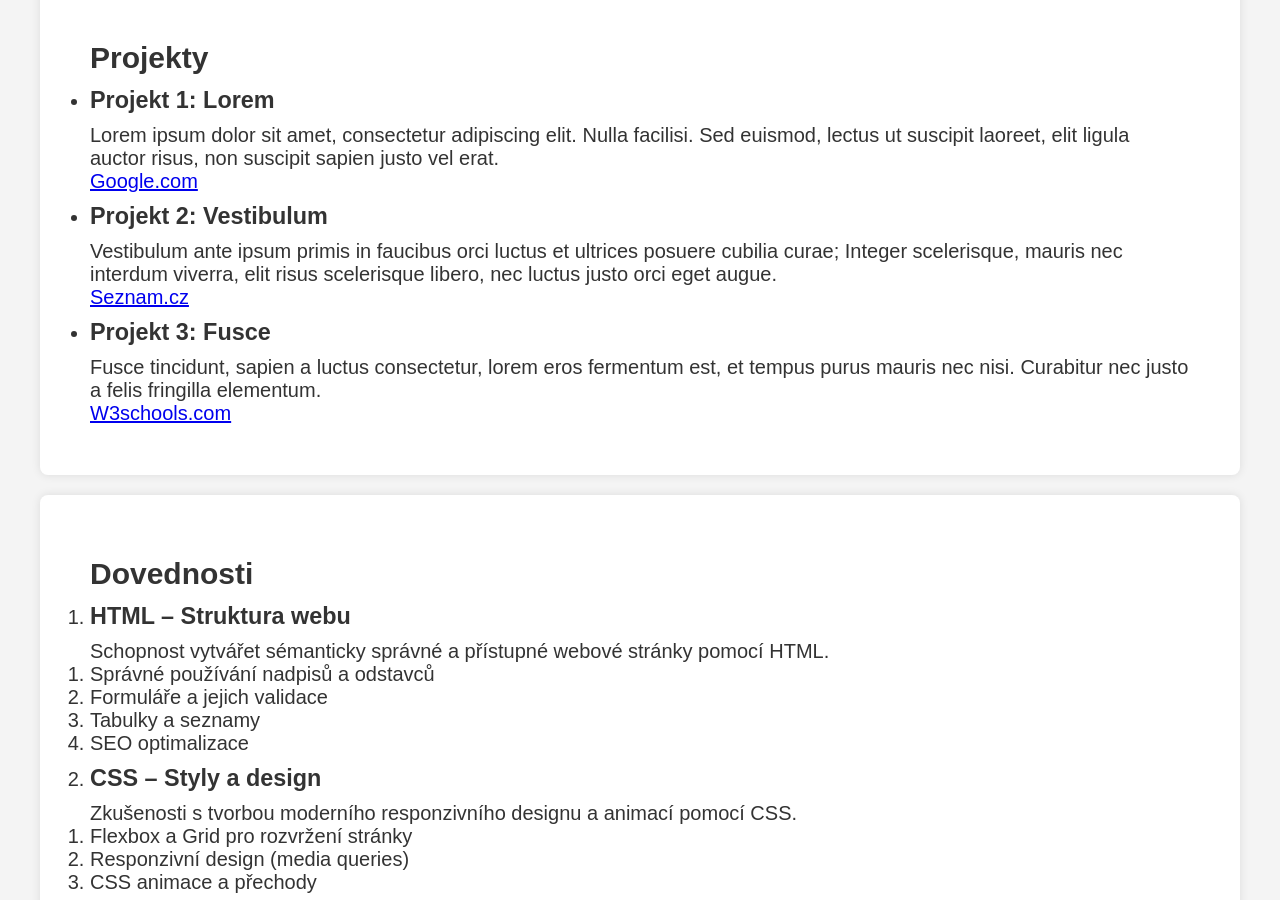
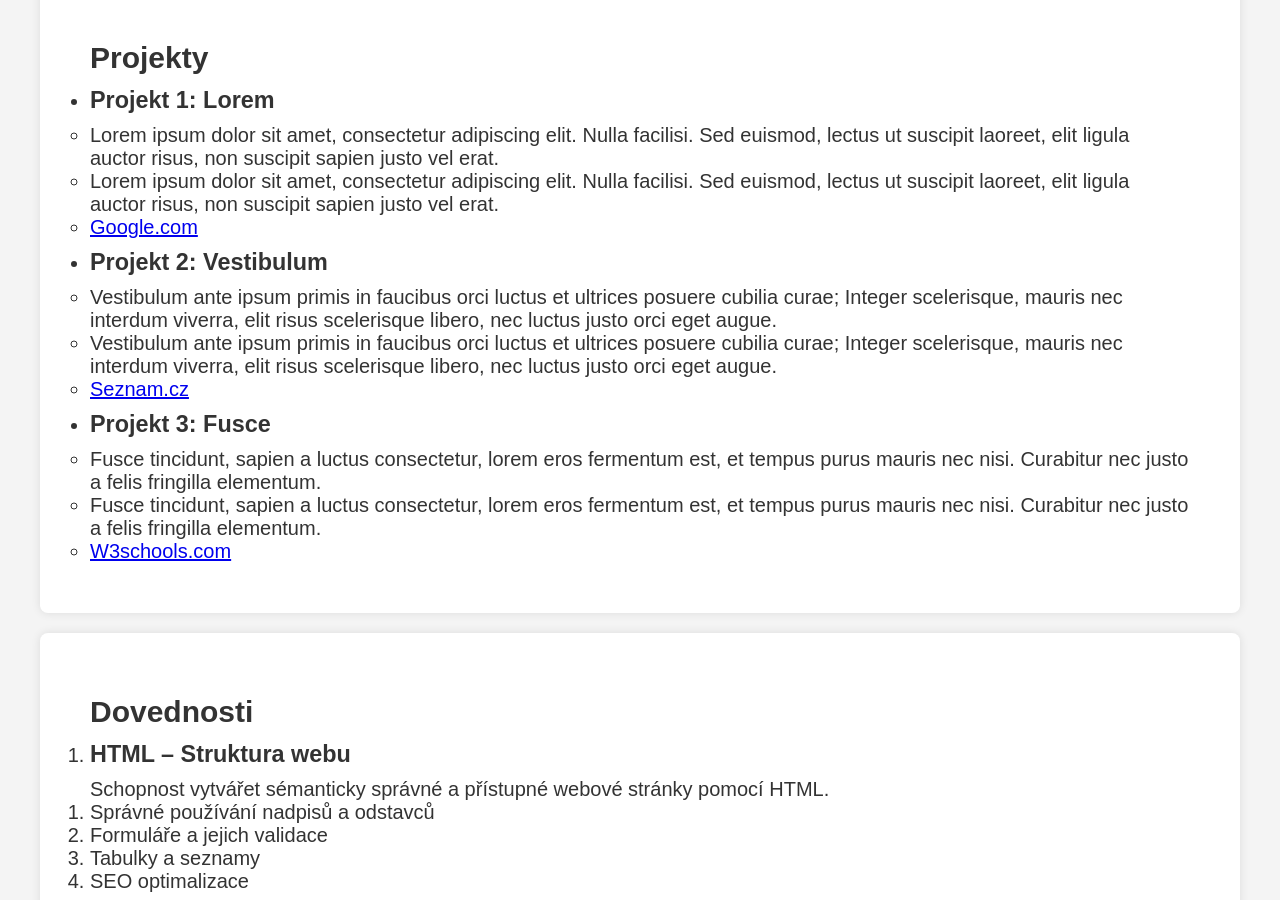
Before and after one commit to hofmic92/hofmic92.github.io, a plain HTML site: page index.html in a window 1280 px wide. Shown: the part 1680-2580 px from the top of the page. Drawn offline with Linux system fonts and the light colour scheme.

Commit message:
little fix

```diff
--- a/index.html
+++ b/index.html
@@ -162,22 +162,53 @@
             <ul>
                 <li>
                     <h3>Projekt 1: Lorem</h3>
-                    <p>Lorem ipsum dolor sit amet, consectetur adipiscing elit. Nulla facilisi. Sed euismod, lectus ut
-                        suscipit laoreet, elit ligula auctor risus, non suscipit sapien justo vel erat.</p>
-                    <a href="https://www.google.com" target="_blank">Google.com</a>
+                    <ul>
+                        <li>
+                            Lorem ipsum dolor sit amet, consectetur adipiscing elit. Nulla facilisi. Sed euismod,
+                            lectus ut
+                            suscipit laoreet, elit ligula auctor risus, non suscipit sapien justo vel erat.
+                        </li>
+                        <li>
+                            Lorem ipsum dolor sit amet, consectetur adipiscing elit. Nulla facilisi. Sed euismod,
+                            lectus ut
+                            suscipit laoreet, elit ligula auctor risus, non suscipit sapien justo vel erat.
+                        </li>
+                        <li><a href="https://www.google.com" target="_blank">Google.com</a></li>
+                    </ul>
                 </li>
                 <li>
                     <h3>Projekt 2: Vestibulum</h3>
-                    <p>Vestibulum ante ipsum primis in faucibus orci luctus et ultrices posuere cubilia curae; Integer
-                        scelerisque, mauris nec interdum viverra, elit risus scelerisque libero, nec luctus justo orci
-                        eget augue.</p>
-                    <a href="https://www.seznam.cz" target="_blank">Seznam.cz</a>
+                    <ul>
+                        <li>
+                            Vestibulum ante ipsum primis in faucibus orci luctus et ultrices posuere cubilia curae;
+                            Integer
+                            scelerisque, mauris nec interdum viverra, elit risus scelerisque libero, nec luctus justo
+                            orci
+                            eget augue.</li>
+                        <li>
+                            Vestibulum ante ipsum primis in faucibus orci luctus et ultrices posuere cubilia curae;
+                            Integer
+                            scelerisque, mauris nec interdum viverra, elit risus scelerisque libero, nec luctus justo
+                            orci
+                            eget augue.</li>
+                        <li><a href="https://www.seznam.cz" target="_blank">Seznam.cz</a></li>
+                    </ul>
                 </li>
                 <li>
-                    <h3>Projekt 3: Fusce</h3>
-                    <p>Fusce tincidunt, sapien a luctus consectetur, lorem eros fermentum est, et tempus purus mauris
-                        nec nisi. Curabitur nec justo a felis fringilla elementum.</p>
-                    <a href="https://www.w3schools.com" target="_blank">W3schools.com</a>
+                    <ul>
+                        <h3>Projekt 3: Fusce</h3>
+                        <li>
+                            Fusce tincidunt, sapien a luctus consectetur, lorem eros fermentum est, et tempus purus
+                            mauris
+                            nec nisi. Curabitur nec justo a felis fringilla elementum.
+                        </li>
+                        <li>
+                            Fusce tincidunt, sapien a luctus consectetur, lorem eros fermentum est, et tempus purus
+                            mauris
+                            nec nisi. Curabitur nec justo a felis fringilla elementum.
+                        </li>
+                        <li><a href="https://www.w3schools.com" target="_blank">W3schools.com</a></li>
+                    </ul>
                 </li>
             </ul>
 
```
